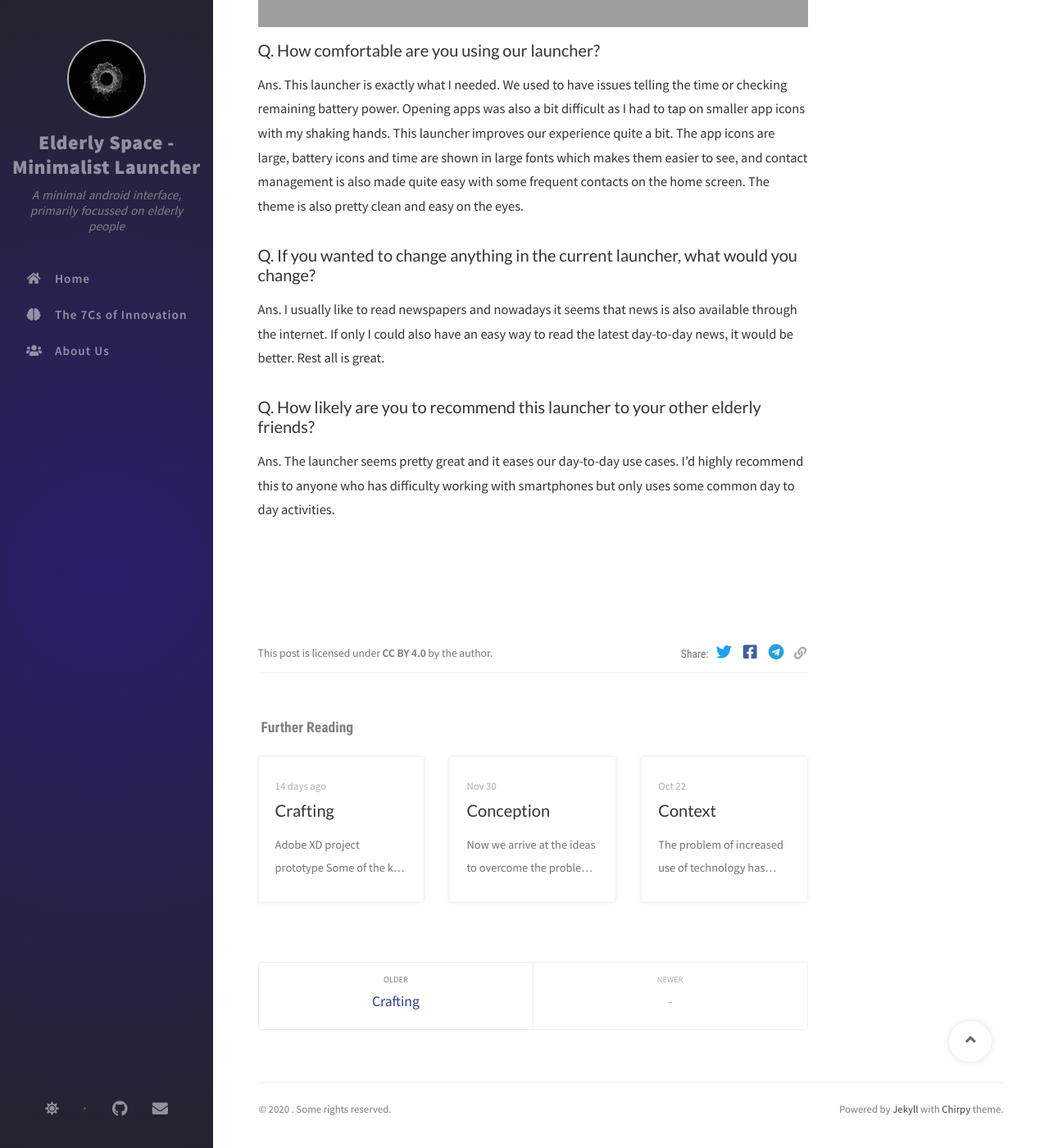
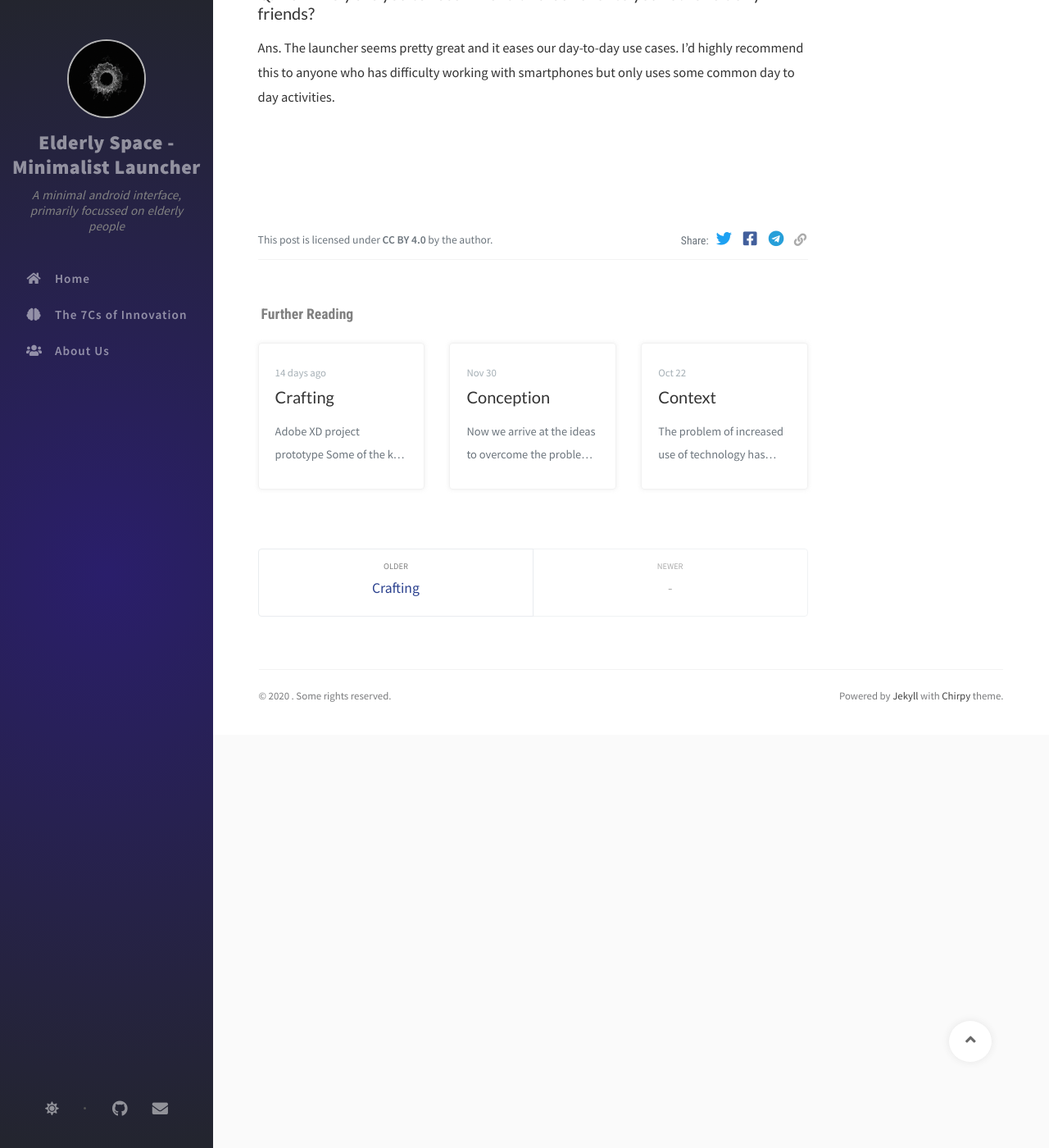
Before and after one commit to 3y3p4tch/elderlyUI, a Jekyll site: the page built from _posts/2020-12-13-connection.md, in a window 1280 px wide and 1400 px high, scrolled down 933 px. Shown: the whole window at 82% size. Built offline with Jekyll 4.4.1, drawn with Linux system fonts in a browser that asks for light colours; nearby versions of some CDN libraries; comment, search, counter and statistics services are not loaded; grey boxes are pictures that could not be loaded.

```diff
--- a/_posts/2020-12-13-connection.md
+++ b/_posts/2020-12-13-connection.md
@@ -10,11 +10,6 @@ Consumer satisfaction makes the winning product and completes the most important
 
 We talked with a few customers about their experiences with the launcher. A general response is listed below.
 
-
-<div class="embed-responsive embed-responsive-4by3">
-<iframe class="embed-responsive-item" src="https://drive.google.com/file/d/1kK_2ei77SnoZ_ZKTV1qUzQ4NR9yB_8gC/preview" allowfullscreen></iframe>
-</div>
-
 <h3>Q. How comfortable are you using our launcher?</h3>
 <p>Ans. This launcher is exactly what I needed. We used to have issues telling the time or checking remaining battery power. Opening apps was also a bit difficult as I had to tap on smaller app icons with my shaking hands. This launcher improves our experience quite a bit. The app icons are large, battery icons and time are shown in large fonts which makes them easier to see, and contact management is also made quite easy with some frequent contacts on the home screen. The theme is also pretty clean and easy on the eyes.</p>
 
```
Also changed, not shown: _posts/2020-12-2-crafting.md (+5 -0 lines).
